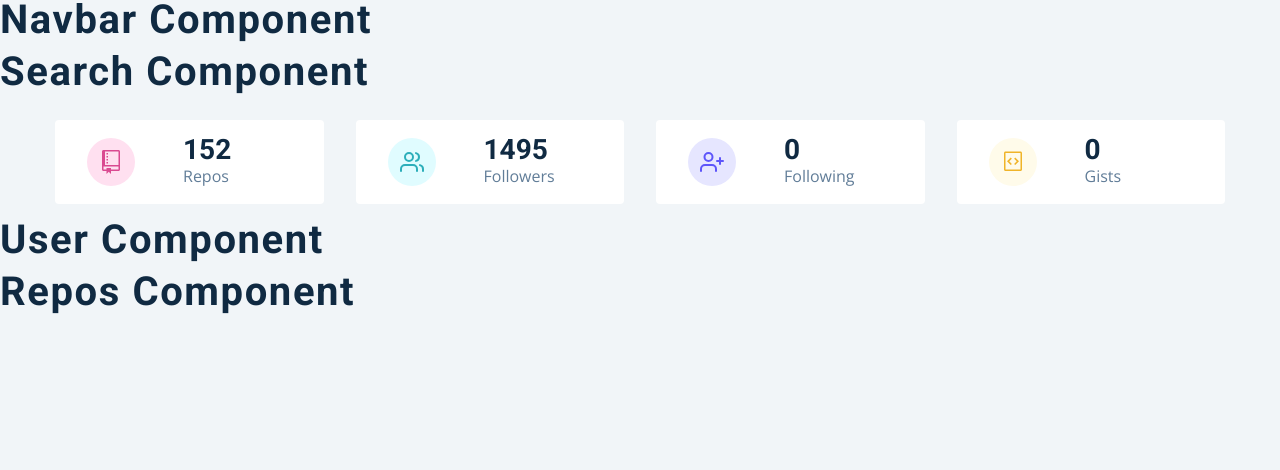
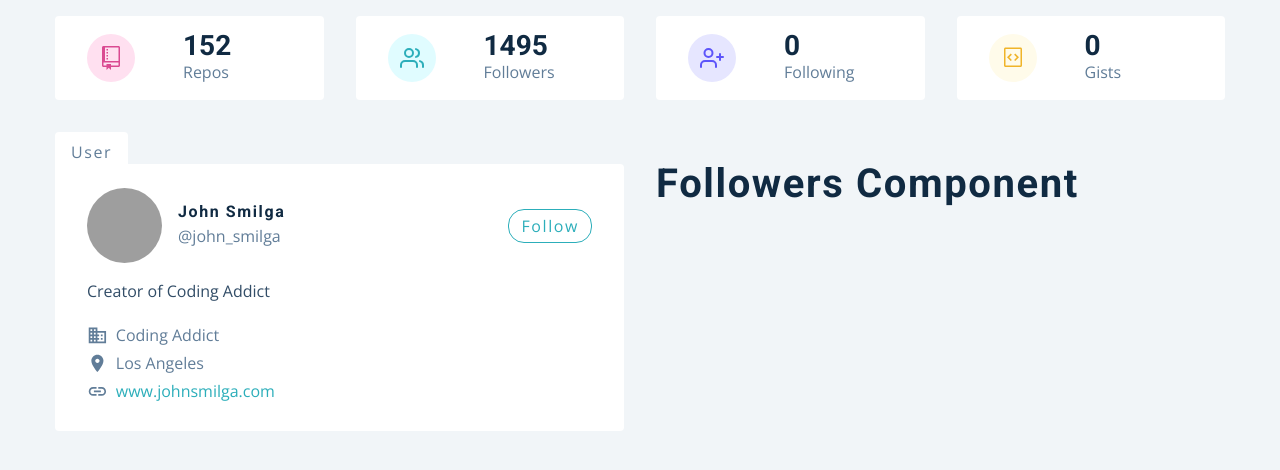
Before and after one commit to babarkhuroo/github-users-tutorial, a React (Create React App) app: page / in a window 1280 px wide. Shown: the top 470 px of the page. Built offline with nearby package versions, Linux system fonts and the light colour scheme; grey boxes are pictures that could not be loaded.

Commit message:
added user card

```diff
--- a/src/components/Card.js
+++ b/src/components/Card.js
@@ -1,10 +1,46 @@
-import React from 'react';
-import { GithubContext } from '../context/context';
-import styled from 'styled-components';
-import { MdBusiness, MdLocationOn, MdLink } from 'react-icons/md';
+import React from 'react'
+import { GithubContext } from '../context/context'
+import styled from 'styled-components'
+import { MdBusiness, MdLocationOn, MdLink } from 'react-icons/md'
+
 const Card = () => {
-  return <h2>card component</h2>;
-};
+  const { githubUser } = React.useContext(GithubContext)
+  const {
+    avatar_url,
+    html_url,
+    name,
+    company,
+    blog,
+    bio,
+    location,
+    twitter_username,
+  } = githubUser
+  return (
+    <Wrapper>
+      <header>
+        <img src={avatar_url} alt={name} />
+        <div>
+          <h4>{name}</h4>
+          <p>@{twitter_username || 'john doe'}</p>
+        </div>
+        <a href={html_url}>follow</a>
+      </header>
+      <p className='bio'>{bio}</p>
+      <div className='links'>
+        <p>
+          <MdBusiness /> {company}
+        </p>
+        <p>
+          <MdLocationOn />
+          {location || 'earth'}
+        </p>
+        <a href={`https://${blog}`}>
+          <MdLink /> {blog}
+        </a>
+      </div>
+    </Wrapper>
+  )
+}
 const Wrapper = styled.article`
   background: var(--clr-white);
   padding: 1.5rem 2rem;
@@ -84,5 +120,5 @@ const Wrapper = styled.article`
       }
     }
   }
-`;
-export default Card;
+`
+export default Card
--- a/src/components/User.js
+++ b/src/components/User.js
@@ -2,8 +2,16 @@ import React from 'react'
 import styled from 'styled-components'
 import Card from './Card'
 import Followers from './Followers'
+
 const User = () => {
-  return <h2>user component</h2>
+  return (
+    <section className='section'>
+      <Wrapper className='section-center'>
+        <Card></Card>
+        <Followers></Followers>
+      </Wrapper>
+    </section>
+  )
 }
 
 const Wrapper = styled.div`
--- a/src/pages/Dashboard.js
+++ b/src/pages/Dashboard.js
@@ -5,11 +5,11 @@ import { GithubContext } from '../context/context'
 const Dashboard = () => {
   return (
     <main>
-      <Navbar></Navbar>
-      <Search />
+      {/* <Navbar></Navbar> */}
+      {/* <Search /> */}
       <Info />
       <User />
-      <Repos />
+      {/* <Repos /> */}
     </main>
   )
 }
```
